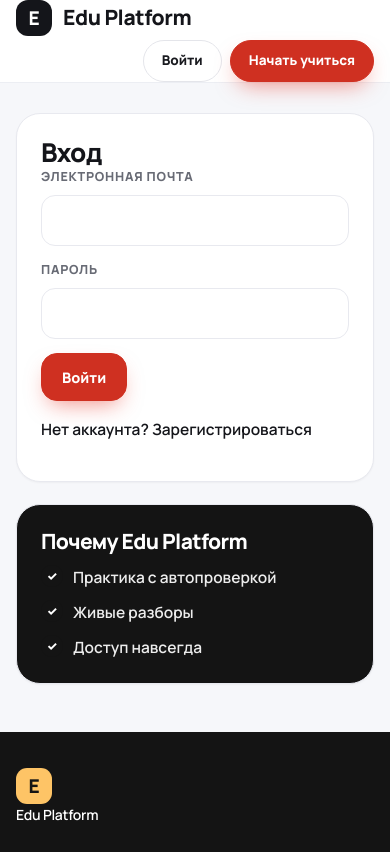
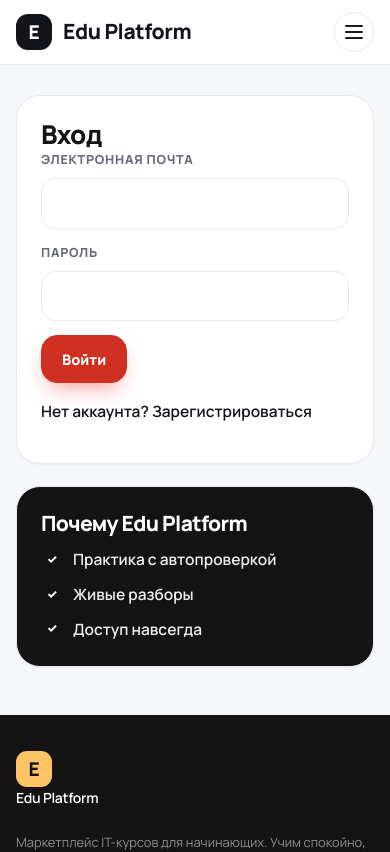
Before and after one commit to yusuff84/edu-platform, a React (Vite) app in the folder frontend/: page /login in a window 390 px wide. Shown: the top 852 px of the page. Built offline with nearby package versions, Linux system fonts and the light colour scheme; no server answers.

Commit message:
feat(frontend): add accessible mobile navigation drawer

```diff
--- a/frontend/src/app/router.tsx
+++ b/frontend/src/app/router.tsx
@@ -1,4 +1,4 @@
-import { Suspense, lazy, useCallback, useEffect } from 'react';
+import { Suspense, lazy, useCallback, useEffect, useRef, useState } from 'react';
 import { Link, NavLink, Navigate, Outlet, createBrowserRouter, useLocation } from 'react-router-dom';
 import { useQuery, useQueryClient } from '@tanstack/react-query';
 import { getPublicSettings, logout } from '../api/client';
@@ -125,6 +125,11 @@ function userInitials(user: { displayName?: string; email: string }): string {
 
 function Layout(): JSX.Element {
   const qc = useQueryClient();
+  const location = useLocation();
+  const [mobileNavOpen, setMobileNavOpen] = useState(false);
+  const mobileNavRef = useRef<HTMLElement>(null);
+  const burgerRef = useRef<HTMLButtonElement>(null);
+  const wasMobileNavOpen = useRef(false);
   // Один query ['me'] на всё приложение: Layout и гварды (RouteGuards.tsx)
   // используют общие meQueryOptions — без второго запроса и «моргания».
   const meQuery = useQuery(meQueryOptions);
@@ -140,9 +145,46 @@ function Layout(): JSX.Element {
     staleTime: 60_000,
   });
 
+  // Мобильное меню — часть шапки: закрываем его при переходе на другой
+  // маршрут и по Escape, чтобы оно не оставалось поверх новой страницы.
+  useEffect(() => {
+    setMobileNavOpen(false);
+  }, [location.pathname, location.search, location.hash]);
+
+  useEffect(() => {
+    if (!mobileNavOpen) return undefined;
+    const onKeyDown = (event: KeyboardEvent): void => {
+      if (event.key === 'Escape') setMobileNavOpen(false);
+    };
+    document.addEventListener('keydown', onKeyDown);
+    return () => document.removeEventListener('keydown', onKeyDown);
+  }, [mobileNavOpen]);
+
+  // При открытии уводим фокус в первый пункт меню, при закрытии — возвращаем
+  // на burger. Так клавиатурный сценарий не теряется за полноэкранным scrim.
+  useEffect(() => {
+    if (mobileNavOpen) {
+      mobileNavRef.current?.querySelector<HTMLElement>('a')?.focus();
+    } else if (wasMobileNavOpen.current) {
+      burgerRef.current?.focus();
+    }
+    wasMobileNavOpen.current = mobileNavOpen;
+  }, [mobileNavOpen]);
+
+  // Пока открыт drawer, фон не прокручивается под ним.
+  useEffect(() => {
+    if (!mobileNavOpen) return undefined;
+    const previousOverflow = document.body.style.overflow;
+    document.body.style.overflow = 'hidden';
+    return () => {
+      document.body.style.overflow = previousOverflow;
+    };
+  }, [mobileNavOpen]);
+
   // T18: обработчик стабилен между рендерами (qc из контекста не меняется) —
   // кнопка не пересоздаёт onClick при каждом обновлении ['me'] и навигации.
   const onLogout = useCallback(async (): Promise<void> => {
+    setMobileNavOpen(false);
     await logout();
     // resetQueries сбрасывает кэш ['me'] и перезапрашивает: после выхода
     // пользователь гарантированно исчезает из шапки и гвардов (401 → логин).
@@ -168,7 +210,15 @@ function Layout(): JSX.Element {
           </Link>
           {/* P11: aria-label описывает всю навигацию, а не только «Каталог».
               Литерал: отдельного ключа в ru.json нет (словарём владеет T02). */}
-          <nav className="nav" aria-label="Основная навигация">
+          <nav
+            ref={mobileNavRef}
+            id="primary-nav"
+            className={`nav${mobileNavOpen ? ' nav--open' : ''}`}
+            aria-label="Основная навигация"
+            onClick={(event) => {
+              if ((event.target as HTMLElement).closest('a')) setMobileNavOpen(false);
+            }}
+          >
             <NavLink to="/" end className={({ isActive }) => (isActive ? 'active' : '')}>
               {t('nav.catalog')}
             </NavLink>
@@ -202,6 +252,22 @@ function Layout(): JSX.Element {
                 {t('nav.admin')}
               </NavLink>
             )}
+            <div className="nav-mobile-auth">
+              {user ? (
+                <button
+                  type="button"
+                  className="nav-mobile-logout"
+                  onClick={() => void onLogout()}
+                >
+                  {t('nav.logout')}
+                </button>
+              ) : (
+                <>
+                  <Link to="/login">{t('nav.login')}</Link>
+                  <Link to="/register">Начать учиться</Link>
+                </>
+              )}
+            </div>
           </nav>
           <div className="top-actions">
             {user ? (
@@ -230,17 +296,40 @@ function Layout(): JSX.Element {
               </>
             ) : (
               <>
-                <Link className="btn btn-ghost btn-sm" to="/login">
+                <Link className="btn btn-ghost btn-sm topbar-auth" to="/login">
                   {t('nav.login')}
                 </Link>
-                <Link className="btn btn-primary btn-sm" to="/register">
+                <Link className="btn btn-primary btn-sm topbar-auth" to="/register">
                   Начать учиться
                 </Link>
               </>
             )}
+            <button
+              ref={burgerRef}
+              type="button"
+              className="topbar-burger"
+              aria-expanded={mobileNavOpen}
+              aria-controls="primary-nav"
+              aria-label={mobileNavOpen ? 'Закрыть меню' : 'Открыть меню'}
+              onClick={() => setMobileNavOpen((open) => !open)}
+            >
+              <span className="topbar-burger-lines" aria-hidden="true">
+                <span />
+                <span />
+                <span />
+              </span>
+            </button>
           </div>
         </div>
       </header>
+      {mobileNavOpen && (
+        <button
+          type="button"
+          className="nav-scrim"
+          aria-label="Закрыть меню"
+          onClick={() => setMobileNavOpen(false)}
+        />
+      )}
       <div id="content">
         {/* Граница ошибок поддерева: крах страницы не убивает шапку.
             Внутри — Suspense для ленивых маршрутов (T18): ошибка динамического
--- a/frontend/src/styles.css
+++ b/frontend/src/styles.css
@@ -2724,9 +2724,188 @@ body {
   }
 }
 
+/* Мобильная навигация: на узких экранах пункты меню складываются в
+   аккуратную выпадающую панель, а не исчезают совсем. */
+.nav-mobile-auth {
+  display: none;
+}
+
+.topbar-burger {
+  display: none;
+  align-items: center;
+  justify-content: center;
+  width: 40px;
+  height: 40px;
+  flex: none;
+  padding: 0;
+  border: 1px solid #e4e5ea;
+  border-radius: 50%;
+  background: #fff;
+  color: #191a1f;
+  cursor: pointer;
+  transition: background 0.15s, border-color 0.15s, color 0.15s;
+}
+
+.topbar-burger:hover {
+  background: #f5f6f9;
+  border-color: #d7d9e1;
+}
+
+.topbar-burger:active {
+  background: #eceef3;
+}
+
+.topbar-burger-lines {
+  position: relative;
+  display: block;
+  width: 18px;
+  height: 14px;
+}
+
+.topbar-burger-lines span {
+  position: absolute;
+  left: 0;
+  width: 100%;
+  height: 2px;
+  border-radius: 999px;
+  background: currentColor;
+  transition: top 0.18s ease, transform 0.18s ease, opacity 0.18s ease;
+}
+
+.topbar-burger-lines span:nth-child(1) {
+  top: 0;
+}
+
+.topbar-burger-lines span:nth-child(2) {
+  top: 6px;
+}
+
+.topbar-burger-lines span:nth-child(3) {
+  top: 12px;
+}
+
+.topbar-burger[aria-expanded='true'] .topbar-burger-lines span:nth-child(1) {
+  top: 6px;
+  transform: rotate(45deg);
+}
+
+.topbar-burger[aria-expanded='true'] .topbar-burger-lines span:nth-child(2) {
+  opacity: 0;
+}
+
+.topbar-burger[aria-expanded='true'] .topbar-burger-lines span:nth-child(3) {
+  top: 6px;
+  transform: rotate(-45deg);
+}
+
+.nav-scrim {
+  position: fixed;
+  inset: 0;
+  z-index: 25;
+  padding: 0;
+  border: 0;
+  background: rgba(20, 21, 26, 0.34);
+  cursor: default;
+  -webkit-backdrop-filter: blur(2px);
+  backdrop-filter: blur(2px);
+}
+
+.nav-scrim:focus-visible {
+  outline: 2px solid var(--brand);
+  outline-offset: -4px;
+}
+
+@media (max-width: 960px) {
+  .topbar-burger {
+    display: inline-flex;
+  }
+
+  .topbar-auth,
+  .topbar-logout,
+  .user-chip-text {
+    display: none;
+  }
+
+  .topbar .nav {
+    display: none;
+    position: absolute;
+    top: calc(100% + 8px);
+    left: 16px;
+    right: 16px;
+    z-index: 40;
+    flex-direction: column;
+    flex-wrap: nowrap;
+    gap: 2px;
+    margin: 0;
+    padding: 10px;
+    max-height: calc(100vh - 96px);
+    overflow-y: auto;
+    overscroll-behavior: contain;
+    background: #fff;
+    border: 1px solid #eceef3;
+    border-radius: 22px;
+    box-shadow: 0 24px 60px -24px rgba(20, 21, 26, 0.45);
+  }
+
+  .topbar .nav.nav--open {
+    display: flex;
+  }
+
+  .topbar .nav a {
+    display: block;
+    padding: 13px 14px;
+    border-radius: 14px;
+    font-size: 15px;
+  }
+
+  .topbar .nav-mobile-auth {
+    display: grid;
+    gap: 8px;
+    margin-top: 6px;
+    padding-top: 10px;
+    border-top: 1px solid #eceef3;
+  }
+
+  .topbar .nav-mobile-auth a {
+    padding: 12px 14px;
+    background: #f5f6f9;
+    color: #191a1f;
+    font-weight: 800;
+    text-align: center;
+    border-radius: 999px;
+  }
+
+  .topbar .nav-mobile-auth a:hover {
+    background: #eceef3;
+    color: #111219;
+  }
+
+  .topbar .nav-mobile-logout {
+    width: 100%;
+    padding: 12px 14px;
+    border: 1px solid #e4e5ea;
+    border-radius: 999px;
+    background: #fff;
+    color: #191a1f;
+    font: inherit;
+    font-weight: 800;
+    cursor: pointer;
+  }
+
+  .topbar .nav-mobile-logout:hover {
+    background: #f5f6f9;
+    border-color: #d7d9e1;
+  }
+}
+
 @media (prefers-reduced-motion: reduce) {
   .topbar {
     backdrop-filter: none;
     -webkit-backdrop-filter: none;
   }
-}
+
+  .topbar-burger,
+  .topbar-burger-lines span {
+    transition: none;
+  }
+}
```
